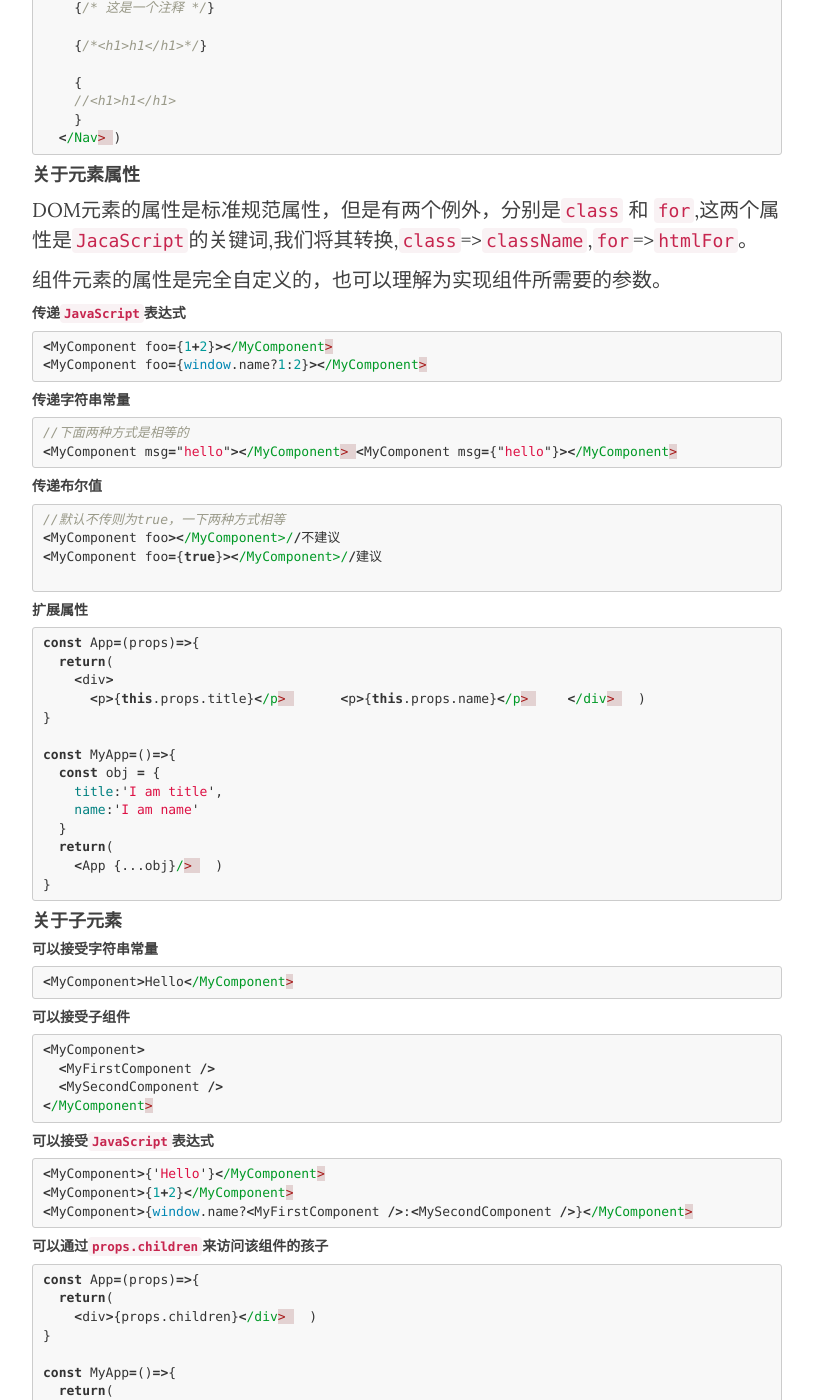
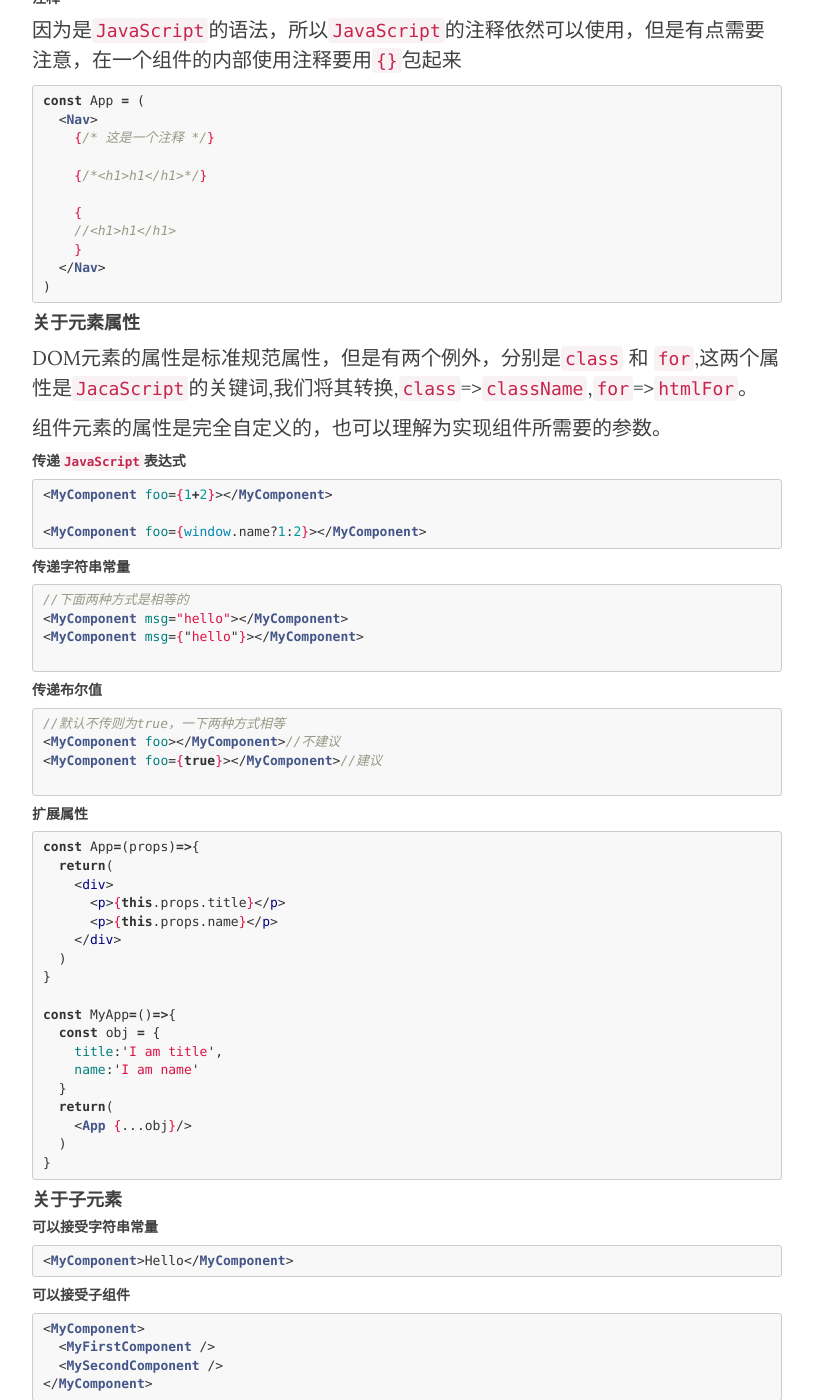
Before and after one commit to Bubble2/Bubble2.github.io, a Jekyll site: the page built from _posts/2017-08-14-react-lesson1.md, in a window 1280 px wide and 1400 px high, scrolled down 2928 px. Shown: the whole window, without its empty margins (233-1046 px from the left). Built offline with Jekyll 4.4.1, drawn with Linux system fonts in a browser that asks for light colours; nearby versions of some CDN libraries; some of the changed text lies outside the part shown.

Commit message:
modify react-lesson1

````diff
--- a/_posts/2017-08-14-react-lesson1.md
+++ b/_posts/2017-08-14-react-lesson1.md
@@ -70,7 +70,7 @@
 ```
 
 上面的jsx语法编译以后就是下面这个样子的
-``` js
+``` jsx
 React.createElement(
   ButtonComponent,
   {size:'xl',color:'primary'},
@@ -85,18 +85,18 @@
 标签名决定了`React`元素的类型
 
 1、小写字母开头的标签表示DOM元素
-``` js
+``` jsx
 <div></div>
 <span></span>
 ```
 
 2、大写字母开头的标签表示一个组件元素
-``` js
+``` jsx
 <MyComponent>我是一个react组件</MyComponent>
 ```
 
 ##### 最外层只能有一个标签
-``` js
+``` jsx
 //错误
 const element=(
     <span>hello</span>
@@ -127,7 +127,7 @@
 
 ##### 支持命名空间，可以用点表示法引用`React`组件
 
-``` js
+``` jsx
 import React from 'react';
 
 const MyComponents = {
@@ -147,7 +147,7 @@
 
 因为是`JavaScript`的语法，所以`JavaScript`的注释依然可以使用，但是有点需要注意，在一个组件的内部使用注释要用`{}`包起来
 
-``` js
+``` jsx
 const App = (
   <Nav>
     {/* 这是一个注释 */}
@@ -169,7 +169,7 @@
 
 ##### 传递`JavaScript`表达式
 
-``` js
+``` jsx
 <MyComponent foo={1+2}></MyComponent>
 
 <MyComponent foo={window.name?1:2}></MyComponent>
@@ -177,7 +177,7 @@
 
 ##### 传递字符串常量
 
-``` js
+``` jsx
 //下面两种方式是相等的
 <MyComponent msg="hello"></MyComponent>
 <MyComponent msg={"hello"}></MyComponent>
@@ -186,7 +186,7 @@
 
 ##### 传递布尔值
 
-``` js
+``` jsx
 //默认不传则为true，一下两种方式相等
 <MyComponent foo></MyComponent>//不建议
 <MyComponent foo={true}></MyComponent>//建议
@@ -195,7 +195,7 @@
 
 ##### 扩展属性
 
-``` js
+``` jsx
 const App=(props)=>{
   return(
     <div>
@@ -220,13 +220,13 @@
 
 ##### 可以接受字符串常量
 
-``` js
+``` jsx
 <MyComponent>Hello</MyComponent>
 ```
 
 ##### 可以接受子组件
 
-``` js
+``` jsx
 <MyComponent>
   <MyFirstComponent />
   <MySecondComponent />
@@ -235,7 +235,7 @@
 
 ##### 可以接受`JavaScript`表达式
 
-``` js
+``` jsx
 <MyComponent>{'Hello'}</MyComponent>
 
 <MyComponent>{1+2}</MyComponent>
@@ -245,7 +245,7 @@
 
 ##### 可以通过`props.children`来访问该组件的孩子
 
-``` js
+``` jsx
 const App=(props)=>{
   return(
     <div>{props.children}</div>
@@ -261,7 +261,7 @@
 
 ##### 布尔值、Null 和 Undefined 被忽略
 
-``` js
+``` jsx
 //一下几种方式都是等价的
 <div />
 <div></div>
@@ -273,7 +273,7 @@
 
 
 除了`false`以外,0、""、null、undefined、NaN,都不会认为是假，即不会像原生`js`一样
-``` js
+``` jsx
  const isShow=true;
  const TopBar =()=>{
    return(
````
